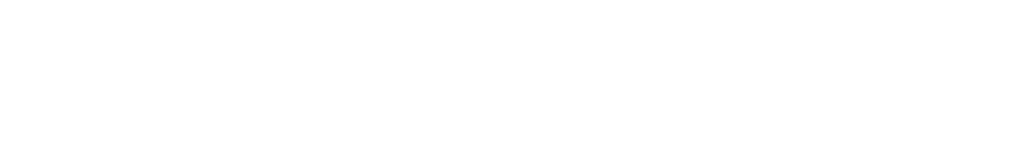
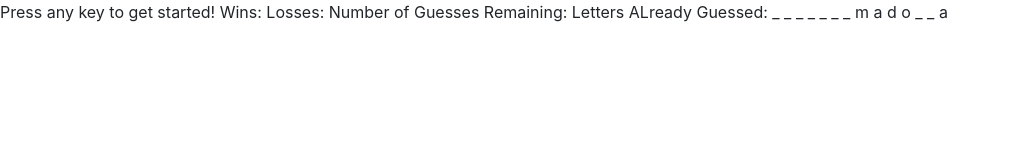
Before and after one commit to cltn39/wordguess, a plain HTML site: page index.html in a window 1280 px wide. Shown: the whole page, without its empty margins (0-1009 px from the left). Drawn offline with nearby package versions, Linux system fonts and the light colour scheme.

Commit message:
Basic Display

```diff
--- a/assets/javascript/game.js
+++ b/assets/javascript/game.js
@@ -0,0 +1,5 @@
+// TO Do: Use Key events to listen for letters that players type
+
+// TO DO: Choose a word
+
+// TO Do:  restart the game
--- a/index.html
+++ b/index.html
@@ -8,6 +8,14 @@
     <title>word guess game</title>
 </head>
 <body>
-    <script type="text/javascript" src="./assets/javascript/game.js"></script>
+   <!-- TODO: choose a cool theme -->
+   Press any key to get started!
+   Wins:
+   Losses:
+   Number of Guesses Remaining:
+   Letters ALready Guessed:
+   _ _ _ _ _ _ _
+   m a d o _ _ a
+   <script type="text/javascript" src="./assets/javascript/game.js"></script>
 </body>
 </html>
```
